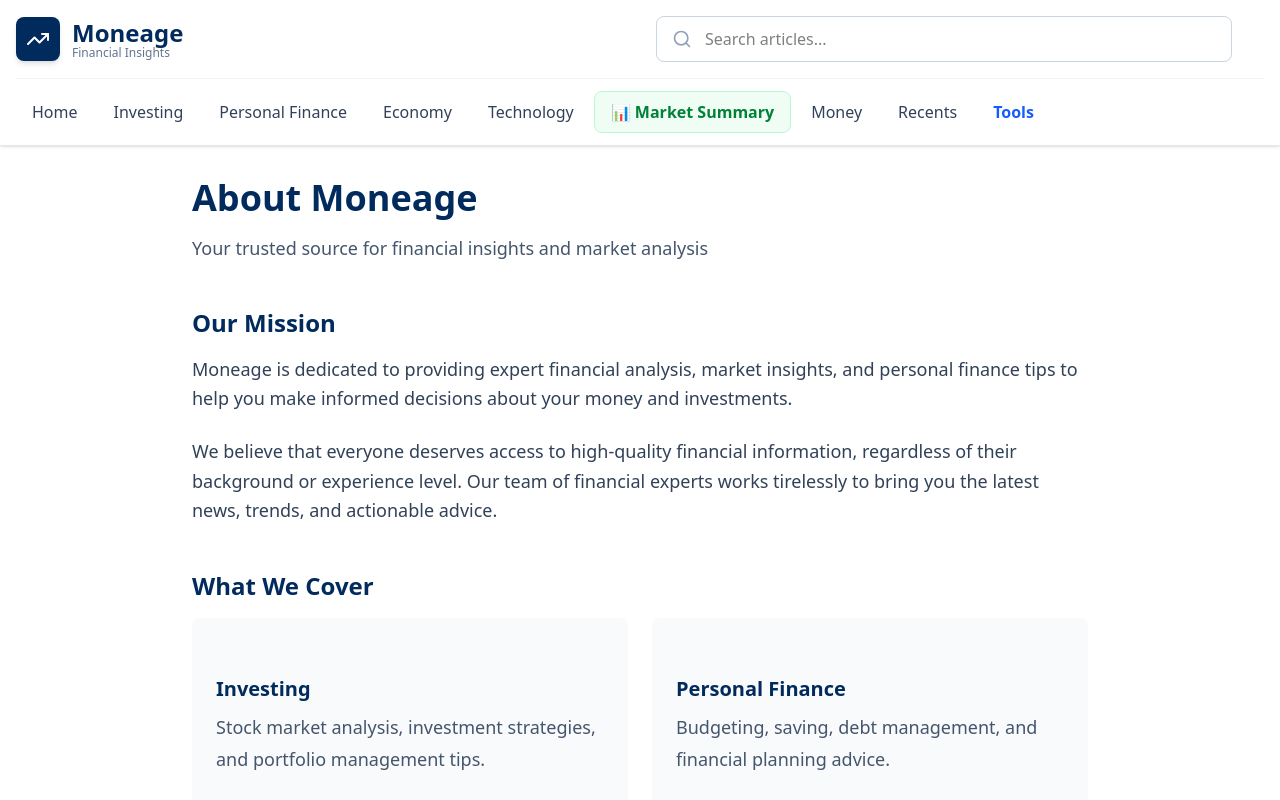
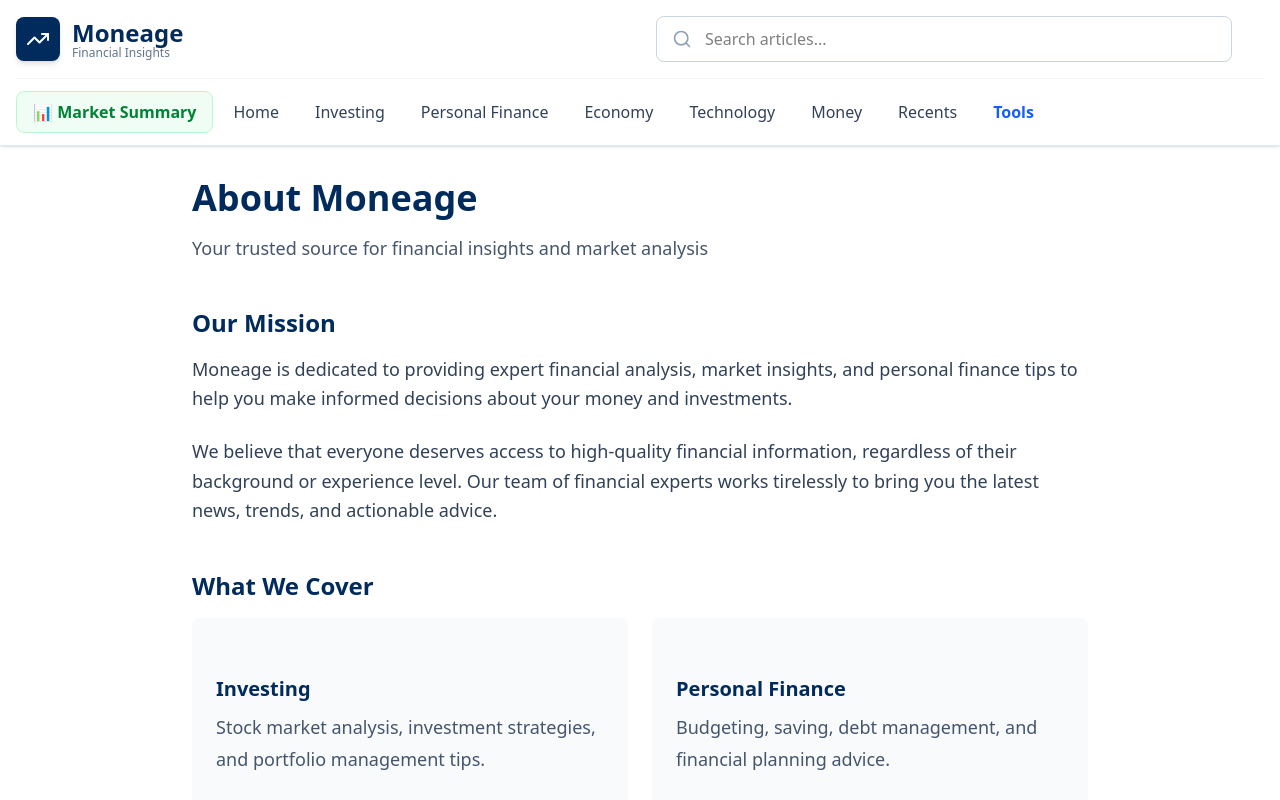
Before and after one commit to Moneage/moneage, a Next.js app in the folder frontend/: page /about in a window 1280 px wide. Shown: the top 800 px of the page. Built offline with nearby package versions, Linux system fonts and the light colour scheme; no server answers.

Commit message:
feat: move Market Summary to first position in navbar

```diff
--- a/frontend/components/Navbar.tsx
+++ b/frontend/components/Navbar.tsx
@@ -51,6 +51,12 @@ export default function Navbar() {
                 {/* Navigation Links */}
                 <div className="flex items-center gap-1 py-3 overflow-x-auto">
                     <Link
+                        href="/market-summary"
+                        className="px-4 py-2 text-green-700 hover:text-green-800 font-semibold rounded-lg bg-green-50 hover:bg-green-100 transition-colors whitespace-nowrap border border-green-200"
+                    >
+                        📊 Market Summary
+                    </Link>
+                    <Link
                         href="/"
                         className="px-4 py-2 text-slate-700 hover:text-navy font-medium rounded-lg hover:bg-slate-100 transition-colors whitespace-nowrap"
                     >
@@ -81,12 +87,6 @@ export default function Navbar() {
                         Technology
                     </Link>
                     <Link
-                        href="/market-summary"
-                        className="px-4 py-2 text-green-700 hover:text-green-800 font-semibold rounded-lg bg-green-50 hover:bg-green-100 transition-colors whitespace-nowrap border border-green-200"
-                    >
-                        📊 Market Summary
-                    </Link>
-                    <Link
                         href="/category/money"
                         className="px-4 py-2 text-slate-700 hover:text-navy font-medium rounded-lg hover:bg-slate-100 transition-colors whitespace-nowrap"
                     >
```
